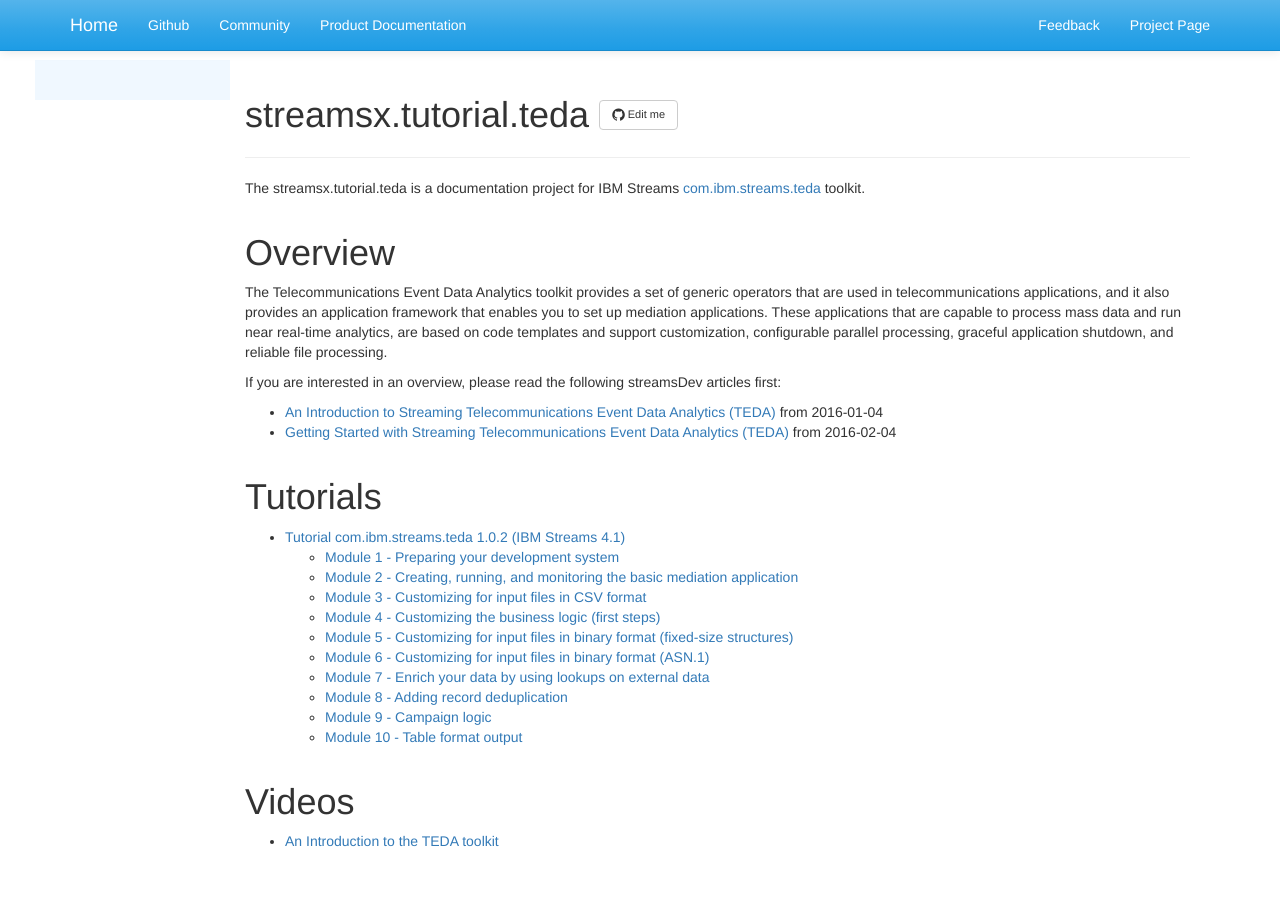
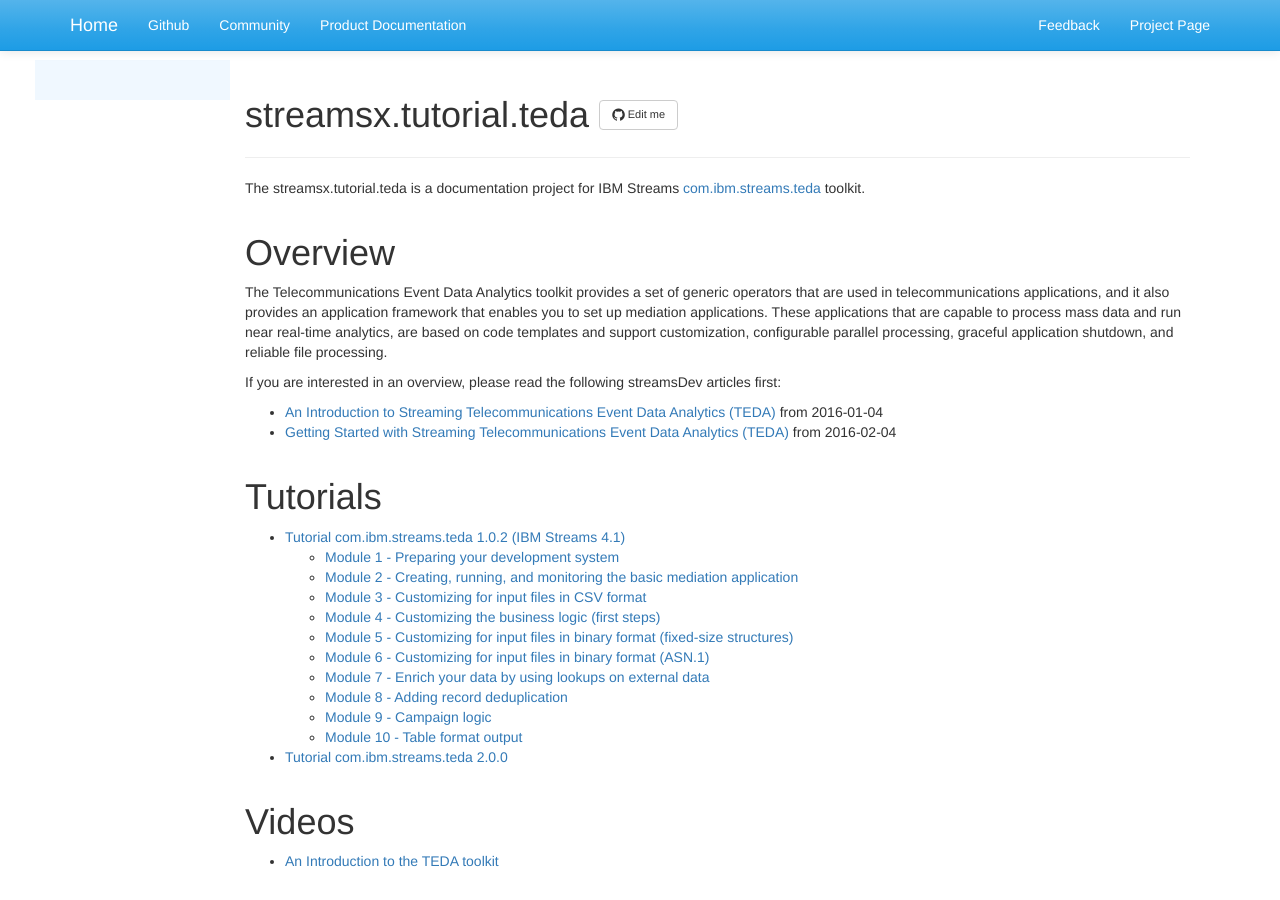
Before and after one commit to IBMStreams/streamsx.tutorial.teda, a Jekyll site: the page built from index.markdown, in a window 1280 px wide. Built offline with Jekyll 4.4.1, drawn with Linux system fonts in a browser that asks for light colours; nearby versions of some CDN libraries; library files that are not in the unit come from our copies; some of the changed lines change nothing that is shown.

Commit message:
Update index.markdown

```diff
--- a/docs/2.0.0/index.markdown
+++ b/docs/2.0.0/index.markdown
@@ -1,11 +1,9 @@
-<!--(
 ---
 layout: docs
-title: Tutorial com.ibm.streams.teda 2.0.0 (IBM Streams 4.2)
+title: Tutorial com.ibm.streams.teda 2.0.0
 description:  Tutorial com.ibm.streams.teda 2.0.0
 weight: 11
 ---
-)-->
 
 {% include nav.html context="/docs/2.0.0/"%}
 
```
